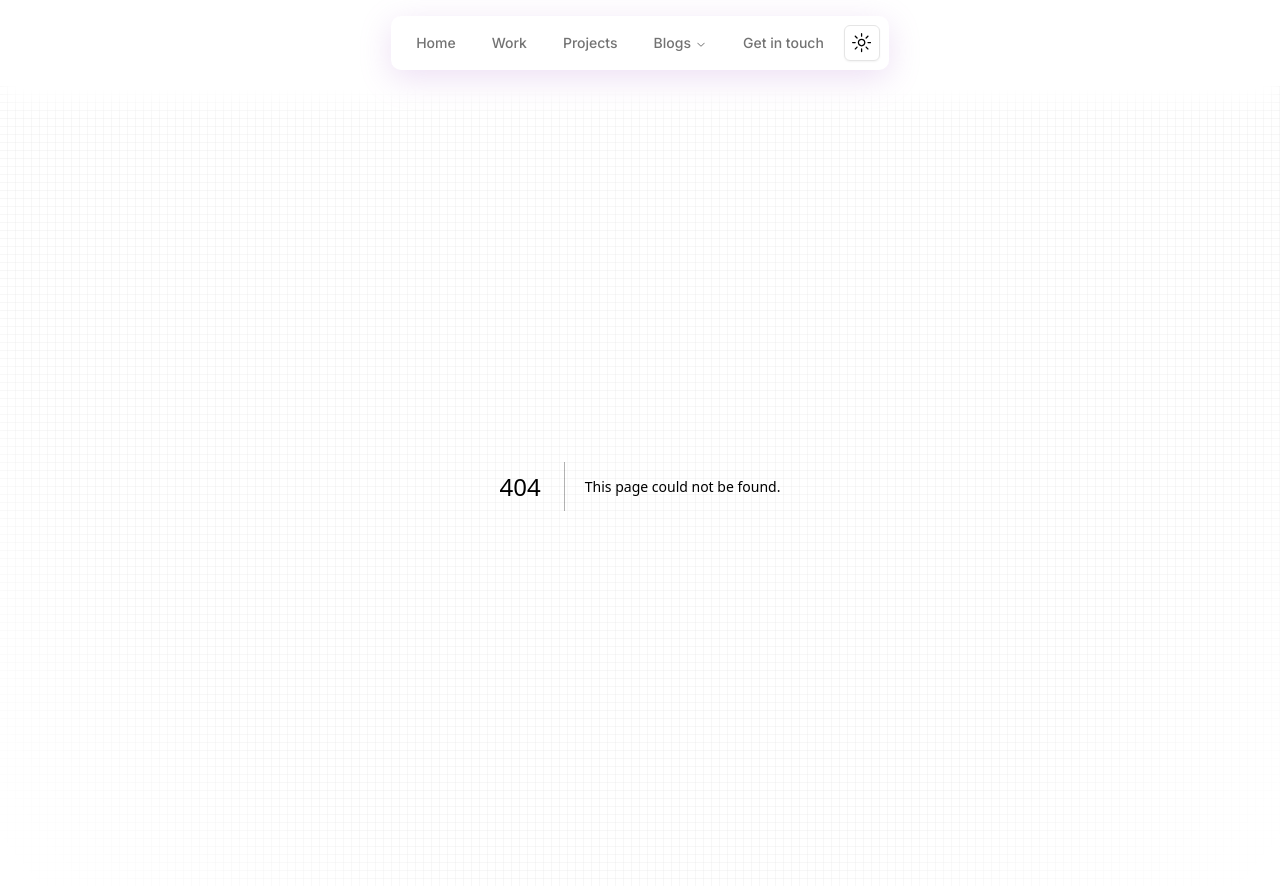
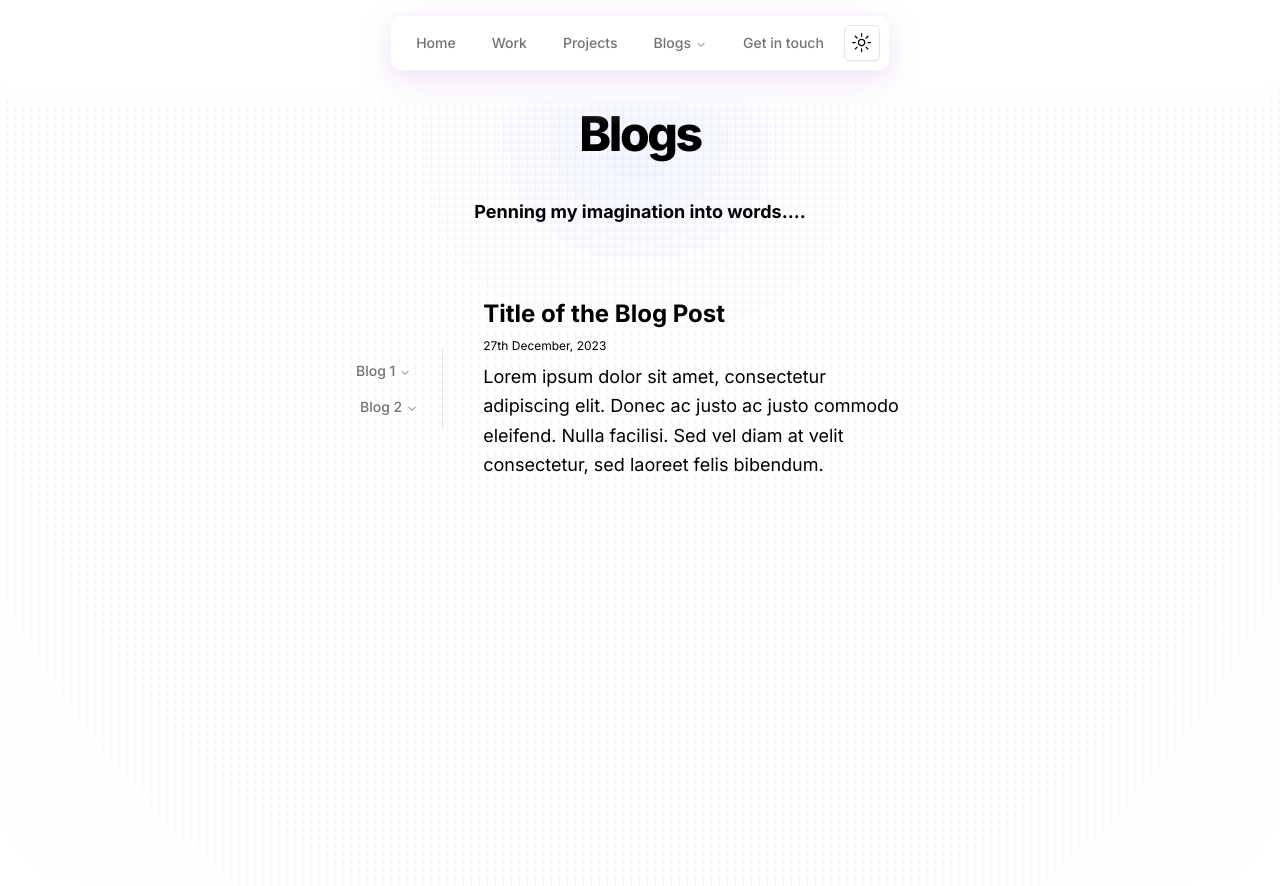
Before and after one commit to Chaitanya-Chaurasia/Portfolio, a Next.js app: page /blogs in a window 1280 px wide. Before the commit this address had no page. Built offline with nearby package versions, Linux system fonts and the light colour scheme.

Commit message:
Added blog layout

```diff
--- /dev/null
+++ b/app/blogs/page.tsx
@@ -0,0 +1,17 @@
+import { BlogContainer, BlogsHeading } from "@/components/Blogs";
+import React from "react";
+
+const BlogsPage = () => {
+  return (
+    <main className="min-h-screen p-2">
+      <div className="flex flex-col items-center justify-center">
+        <div className="flex flex-col w-screen p-4 items-center gap-10 justify-center lg:items-top">
+          <BlogsHeading />
+          <BlogContainer />
+        </div>
+      </div>
+    </main>
+  );
+};
+
+export default BlogsPage;
--- /dev/null
+++ b/components/Blogs.tsx
@@ -0,0 +1,64 @@
+import React from "react";
+import {
+  NavigationMenu,
+  NavigationMenuContent,
+  NavigationMenuIndicator,
+  NavigationMenuItem,
+  NavigationMenuLink,
+  NavigationMenuList,
+  NavigationMenuTrigger,
+  NavigationMenuViewport,
+} from "@/components/ui/navigation-menu";
+import { Separator } from "./ui/separator";
+
+export const BlogsHeading = () => {
+  return (
+    <>
+      <h2 className="tracking-tighter text-5xl font-extrabold text-center drop-shadow-[0_0px_79px_rgba(56,114,270,1)] ">
+        Blogs
+      </h2>
+      <h1 className="text-lg font-bold">
+        Penning my imagination into words....
+      </h1>
+    </>
+  );
+};
+
+export const BlogContainer = () => {
+  return (
+    <div className="flex flex-col lg:flex-row gap-2 items-center justify-center w-[600px]">
+      <BlogNavbar />
+      <Separator orientation="vertical" className="h-[80px]" />
+      <BlogPost />
+    </div>
+  );
+};
+
+export const BlogNavbar = () => {
+  return (
+    <NavigationMenu className="w-[350px]">
+      <NavigationMenuList className="flex-col items-start">
+        <NavigationMenuItem>
+          <NavigationMenuTrigger>Blog 1</NavigationMenuTrigger>
+        </NavigationMenuItem>
+        <NavigationMenuItem>
+          <NavigationMenuTrigger>Blog 2</NavigationMenuTrigger>
+        </NavigationMenuItem>
+      </NavigationMenuList>
+    </NavigationMenu>
+  );
+};
+
+export const BlogPost = () => {
+  return (
+    <div className="p-8 bg-transparent space-y-2">
+      <h1 className="text-2xl font-bold">Title of the Blog Post</h1>
+      <h1 className="text-xs">27th December, 2023</h1>
+      <p className="text-lg leading-relaxed">
+        Lorem ipsum dolor sit amet, consectetur adipiscing elit. Donec ac justo
+        ac justo commodo eleifend. Nulla facilisi. Sed vel diam at velit
+        consectetur, sed laoreet felis bibendum.
+      </p>
+    </div>
+  );
+};
--- a/components/Chroma.tsx
+++ b/components/Chroma.tsx
@@ -52,7 +52,7 @@ export const ChromaDesc = () => {
           big projects.
           <br />
           <br /> Well, worry no more, because now you can use pre-built
-          components to achieve this feat. In fact, a lot fo styled components
+          components to achieve this feat. In fact, a lot of styled components
           on this website have been created using Chroma.
         </span>
       </CardHeader>
```
